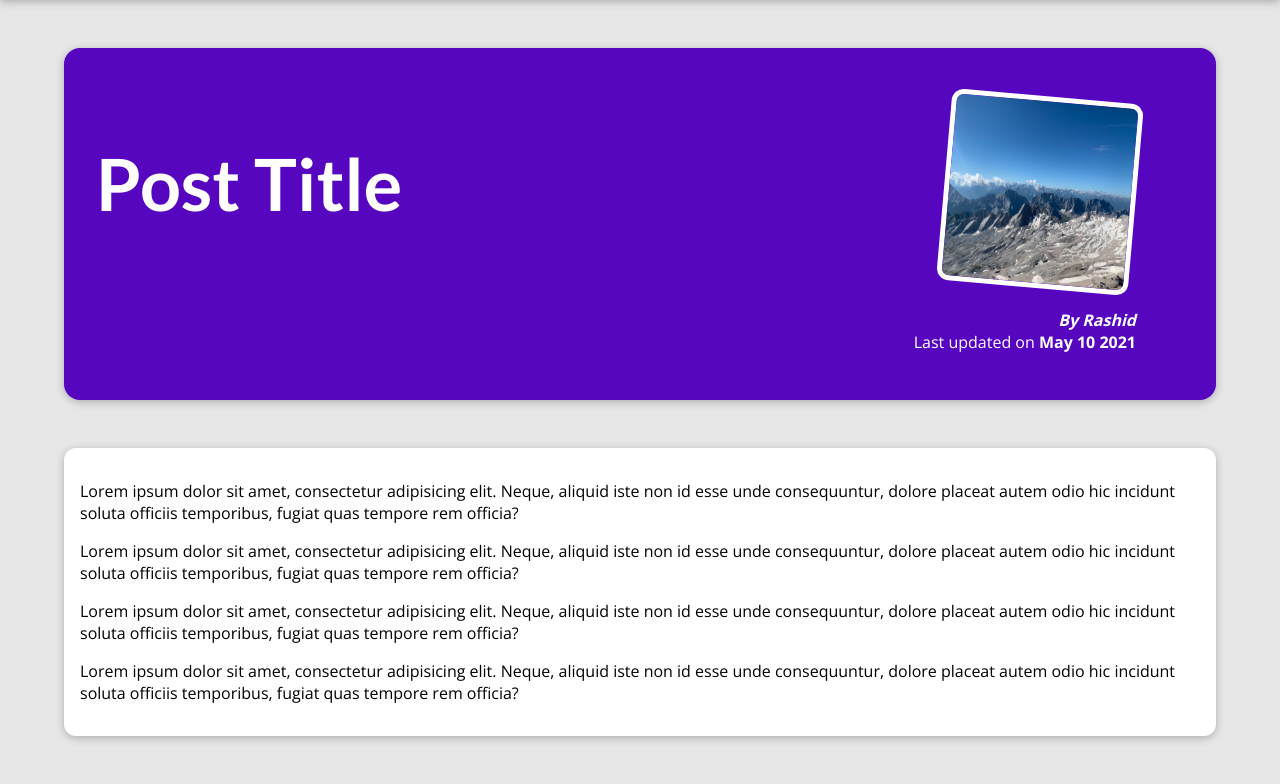
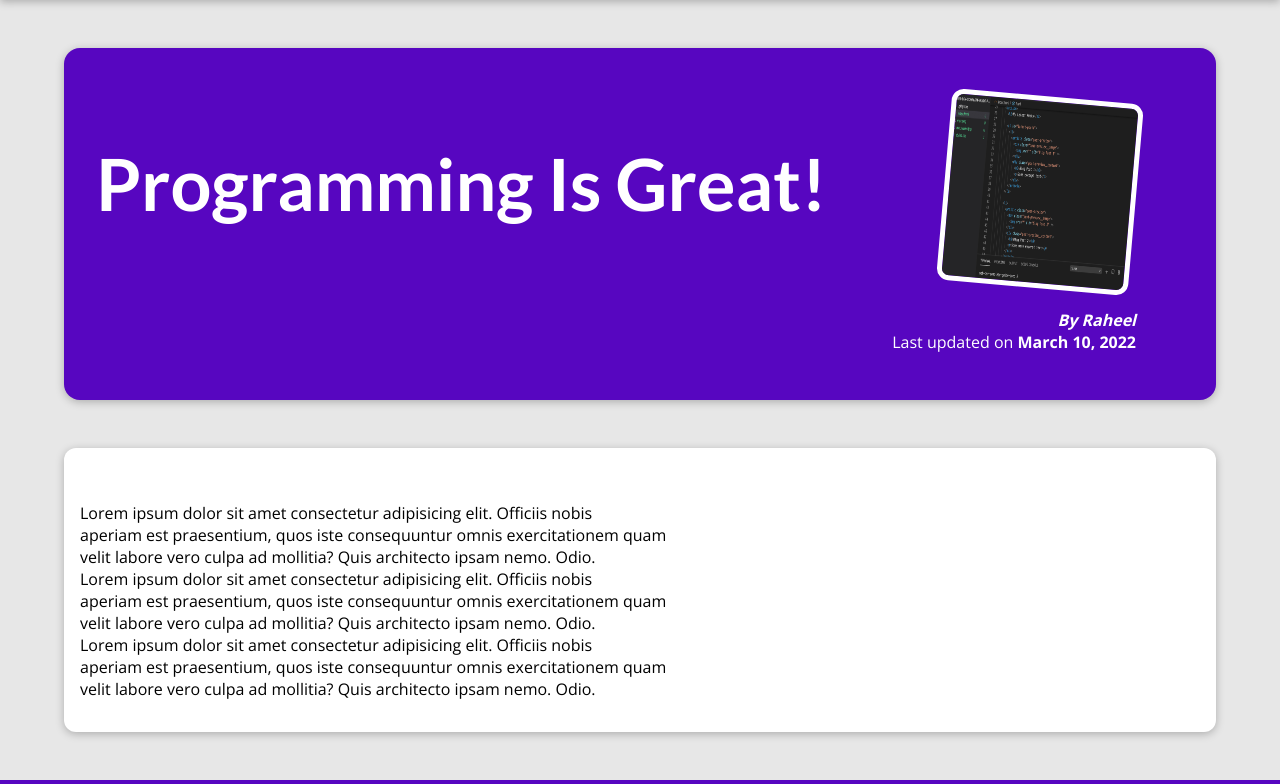
Before and after one commit to rassh15/Python_practice, a Django app: page /post/programming-is-fun in a window 1280 px wide. Shown: the part 80-864 px from the top of the page. Run offline with Django 4.2, Linux system fonts and the light colour scheme.

Commit message:
Make site more dynamic

```diff
--- a/Django/mysite/mblog/views.py
+++ b/Django/mysite/mblog/views.py
@@ -3,11 +3,13 @@ from django.shortcuts import render
 
 from datetime import date
 
+from numpy import identity
+
 all_post = [
     {
         "slug": "hike-in-the-mountains",
         "image": "mountains.jpg",
-        "author": "Maximilian",
+        "author": "Rashid",
         "date": date(2021, 7, 21),
         "title": "Mountain Hiking",
         "excerpt": "There's nothing like the views you get when hiking in the mountains! And I wasn't even prepared for what happened whilst I was enjoying the view!",
@@ -26,7 +28,7 @@ all_post = [
     {
         "slug": "programming-is-fun",
         "image": "coding.jpg",
-        "author": "Maximilian",
+        "author": "Raheel",
         "date": date(2022, 3, 10),
         "title": "Programming Is Great!",
         "excerpt": "Did you ever spend hours searching that one error in your code? Yep - that's what happened to me yesterday...",
@@ -45,7 +47,7 @@ all_post = [
     {
         "slug": "into-the-woods",
         "image": "woods.jpg",
-        "author": "Maximilian",
+        "author": "Mxi",
         "date": date(2020, 8, 5),
         "title": "Nature At Its Best",
         "excerpt": "Nature is amazing! The amount of inspiration I get when walking in nature is incredible!",
@@ -74,7 +76,9 @@ def index(request):
     return render(request, "index.html", {"posts": latest_post})
 
 def posts(request):
-    return render(request, "all-post.html")
+    return render(request, "all-post.html",{"all_post": all_post})
 
 def post_detail(request,slug):
-    return render(request, "post-details.html")
+    identified_post = next(post for post in all_post if post['slug']==slug)
+    print(identified_post, ' ',slug)
+    return render(request, "post-details.html",{'identified_post': identified_post})
--- a/Django/mysite/template/post-details.html
+++ b/Django/mysite/template/post-details.html
@@ -11,29 +11,21 @@ My Blog
 {% block content %}
 
     <section id="summary">
-        <h2> Post Title</h2>
+        <h2> {{identified_post.title}}</h2>
         <article>
-            <img src="/static/mountains.jpg" alt="Post Title" />
-            <address> By Rashid</address>
+            <img src="{{ '/static/'|add:identified_post.image }}" alt={{identified_post.title}} />
+            <address> By {{identified_post.author}}</address>
             <div>
-                Last updated on <time> May 10 2021</time>
+                Last updated on <time> {{identified_post.date}}</time>
             </div>
         </article>
     </section>
 
     <main>
         <p>
-            Lorem ipsum dolor sit amet, consectetur adipisicing elit. Neque, aliquid iste non id esse unde consequuntur, dolore placeat autem odio hic incidunt soluta officiis temporibus, fugiat quas tempore rem officia?
+            {{identified_post.content | linebreaks}}
         </p>
-        <p>
-            Lorem ipsum dolor sit amet, consectetur adipisicing elit. Neque, aliquid iste non id esse unde consequuntur, dolore placeat autem odio hic incidunt soluta officiis temporibus, fugiat quas tempore rem officia?
-        </p>
-        <p>
-            Lorem ipsum dolor sit amet, consectetur adipisicing elit. Neque, aliquid iste non id esse unde consequuntur, dolore placeat autem odio hic incidunt soluta officiis temporibus, fugiat quas tempore rem officia?
-        </p>
-        <p>
-            Lorem ipsum dolor sit amet, consectetur adipisicing elit. Neque, aliquid iste non id esse unde consequuntur, dolore placeat autem odio hic incidunt soluta officiis temporibus, fugiat quas tempore rem officia?
-        </p>
+
 
     </main>
 
```
Also changed, not shown: Django/mysite/template/all-post.html (+2 -7 lines).
